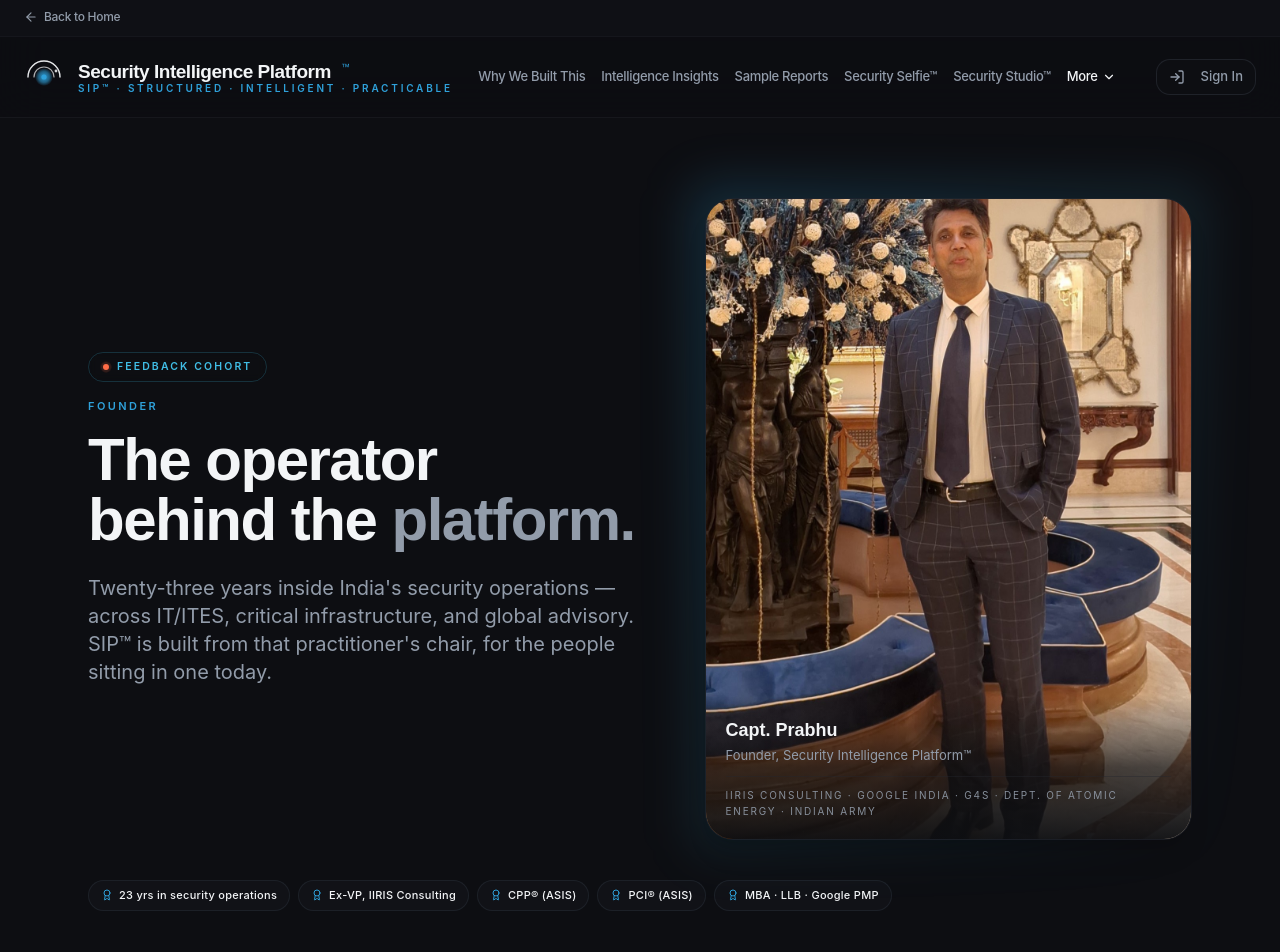
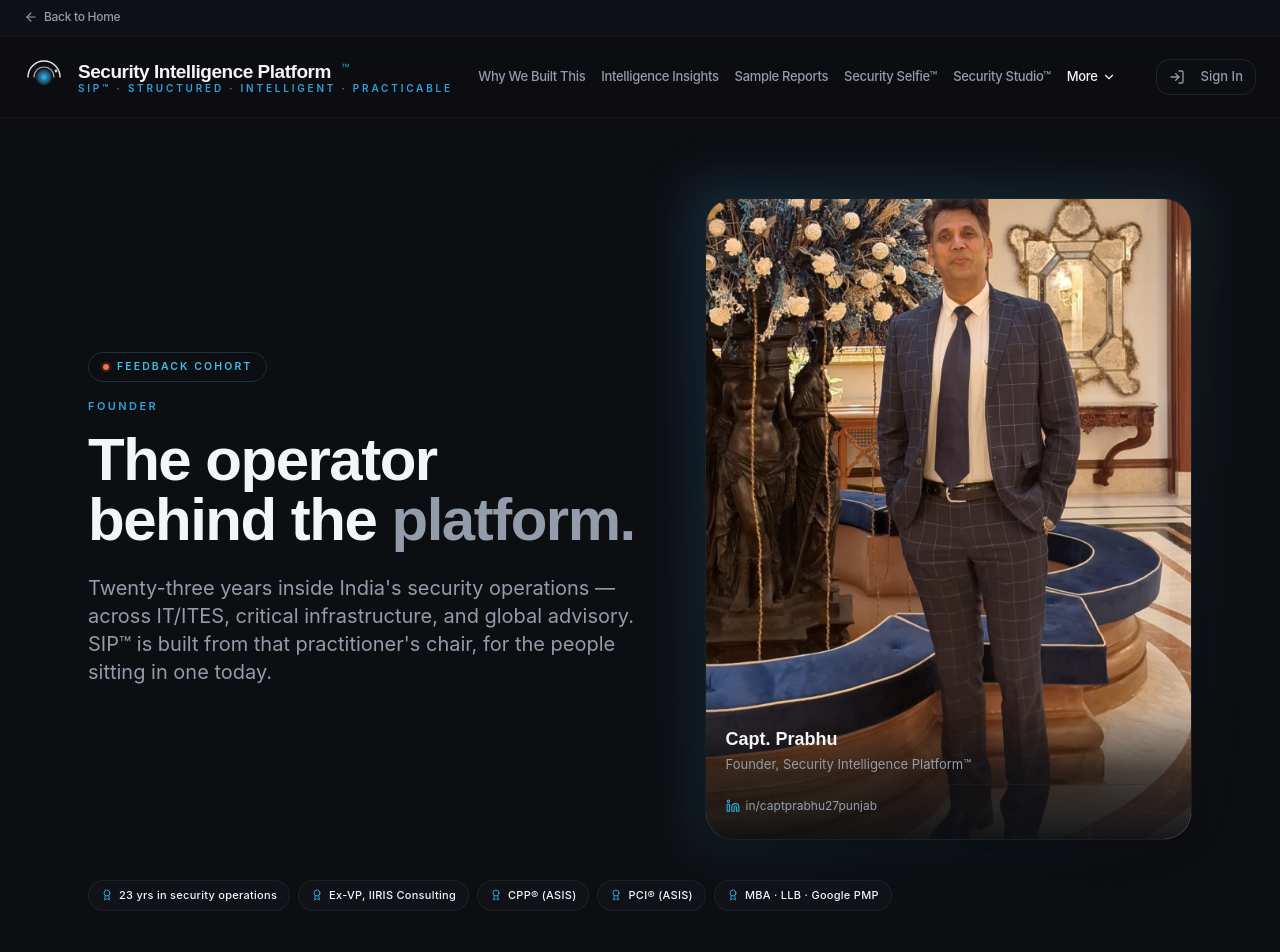
Before and after one commit to prabhuprowork27pb-lang/Security_Intelligence_Platform, a React (Vite) app: page /founder in a window 1280 px wide. Shown: the top 952 px of the page. Built offline with nearby package versions, Linux system fonts and the light colour scheme.

Commit message:
Replace work history text with LinkedIn handle link on Founder page

```diff
--- a/src/pages/Founder.tsx
+++ b/src/pages/Founder.tsx
@@ -151,9 +151,15 @@ const Founder = () => (
                 Founder, {BRAND.platformTm}
               </p>
               <div className="mt-2.5 pt-2.5 border-t border-border/40">
-                <p className="text-[10px] uppercase tracking-[0.18em] text-muted-foreground/90 leading-relaxed">
-                  IIRIS Consulting · Google India · G4S · Dept. of Atomic Energy · Indian Army
-                </p>
+                <a
+                  href={LINKEDIN_URL}
+                  target="_blank"
+                  rel="noopener noreferrer"
+                  className="inline-flex items-center gap-1.5 text-xs text-muted-foreground hover:text-foreground transition-colors"
+                >
+                  <Linkedin className="h-3.5 w-3.5 text-secondary" />
+                  <span>in/captprabhu27punjab</span>
+                </a>
               </div>
             </div>
           </div>
```
